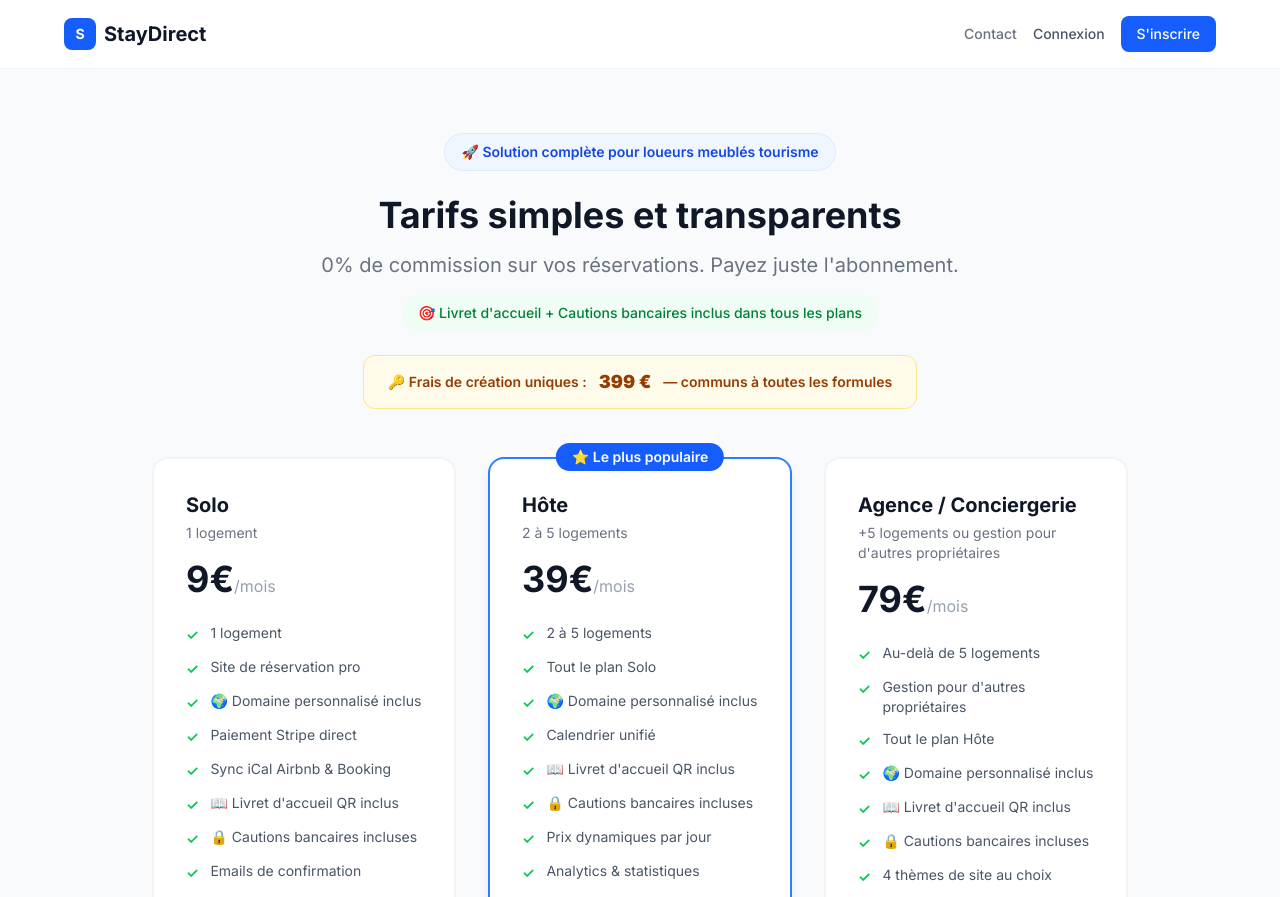
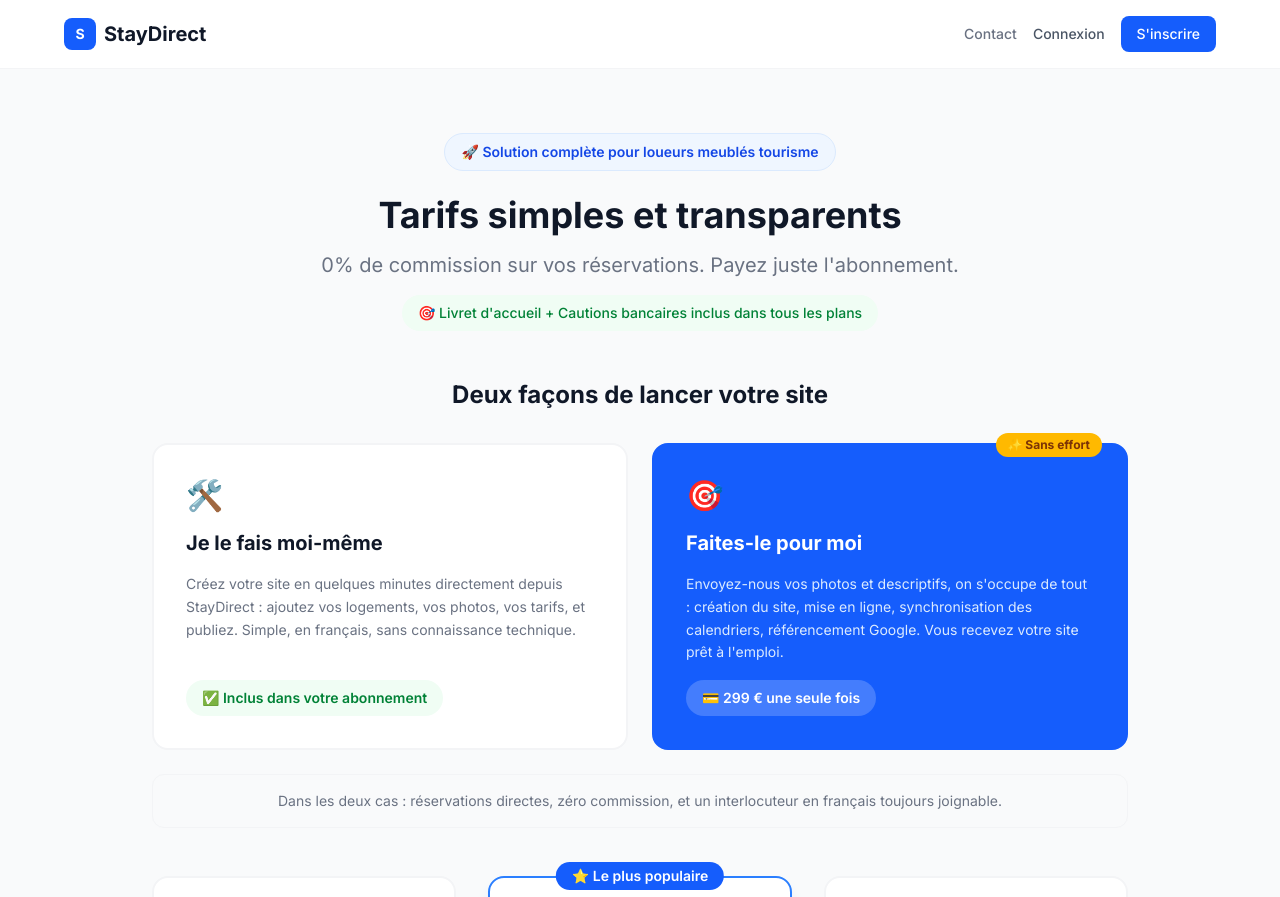
Before and after one commit to bnka36/staydirect, a Next.js app: page /pricing in a window 1280 px wide. Shown: the top 897 px of the page. Built offline with nearby package versions, Linux system fonts and the light colour scheme; no server answers.

Commit message:
Pricing: section deux façons de lancer, tarif création 299€

```diff
--- a/app/pricing/page.tsx
+++ b/app/pricing/page.tsx
@@ -145,9 +145,43 @@ export default function PricingPage() {
         <div className="inline-flex items-center gap-2 bg-green-50 text-green-700 px-4 py-2 rounded-full text-sm font-medium">
           🎯 Livret d'accueil + Cautions bancaires inclus dans tous les plans
         </div>
-        <div className="mt-6 inline-flex items-center gap-3 bg-amber-50 border border-amber-200 text-amber-800 px-6 py-3 rounded-xl text-sm font-semibold">
-          🔑 Frais de création uniques : <span className="text-lg font-black">399 €</span> — communs à toutes les formules
+      </div>
+
+      {/* Deux façons de lancer */}
+      <div className="max-w-5xl mx-auto px-6 pb-12">
+        <h2 className="text-2xl font-bold text-gray-900 text-center mb-8">Deux façons de lancer votre site</h2>
+        <div className="grid grid-cols-1 md:grid-cols-2 gap-6 mb-6">
+          {/* Colonne 1 */}
+          <div className="bg-white rounded-2xl border-2 border-gray-100 p-8 flex flex-col gap-4">
+            <div className="text-3xl">🛠️</div>
+            <h3 className="text-xl font-bold text-gray-900">Je le fais moi-même</h3>
+            <p className="text-gray-500 text-sm leading-relaxed flex-1">
+              Créez votre site en quelques minutes directement depuis StayDirect : ajoutez vos logements, vos photos, vos tarifs, et publiez. Simple, en français, sans connaissance technique.
+            </p>
+            <div className="inline-flex items-center gap-2 bg-green-50 text-green-700 px-4 py-2 rounded-full text-sm font-semibold self-start">
+              ✅ Inclus dans votre abonnement
+            </div>
+          </div>
+
+          {/* Colonne 2 */}
+          <div className="bg-blue-600 rounded-2xl border-2 border-blue-600 p-8 flex flex-col gap-4 relative">
+            <div className="absolute -top-3 right-6 bg-amber-400 text-amber-900 text-xs font-bold px-3 py-1 rounded-full">
+              ✨ Sans effort
+            </div>
+            <div className="text-3xl">🎯</div>
+            <h3 className="text-xl font-bold text-white">Faites-le pour moi</h3>
+            <p className="text-blue-100 text-sm leading-relaxed flex-1">
+              Envoyez-nous vos photos et descriptifs, on s'occupe de tout : création du site, mise en ligne, synchronisation des calendriers, référencement Google. Vous recevez votre site prêt à l'emploi.
+            </p>
+            <div className="inline-flex items-center gap-2 bg-white/20 text-white px-4 py-2 rounded-full text-sm font-semibold self-start">
+              💳 299 € une seule fois
+            </div>
+          </div>
         </div>
+
+        <p className="text-center text-gray-500 text-sm bg-gray-50 rounded-xl px-6 py-4 border border-gray-100">
+          Dans les deux cas : réservations directes, zéro commission, et un interlocuteur en français toujours joignable.
+        </p>
       </div>
 
       {/* Plans */}
@@ -190,13 +224,6 @@ export default function PricingPage() {
             </button>
           </div>
         ))}
-      </div>
-
-      {/* Note frais de création */}
-      <div className="max-w-5xl mx-auto px-6 pb-4 text-center">
-        <p className="text-sm text-gray-500 bg-white border border-gray-100 rounded-xl px-6 py-3 inline-block shadow-sm">
-          💡 Frais de création de <strong>399 €</strong> à la commande, communs à toutes les formules.
-        </p>
       </div>
 
       {/* Plan Sur mesure */}
```
